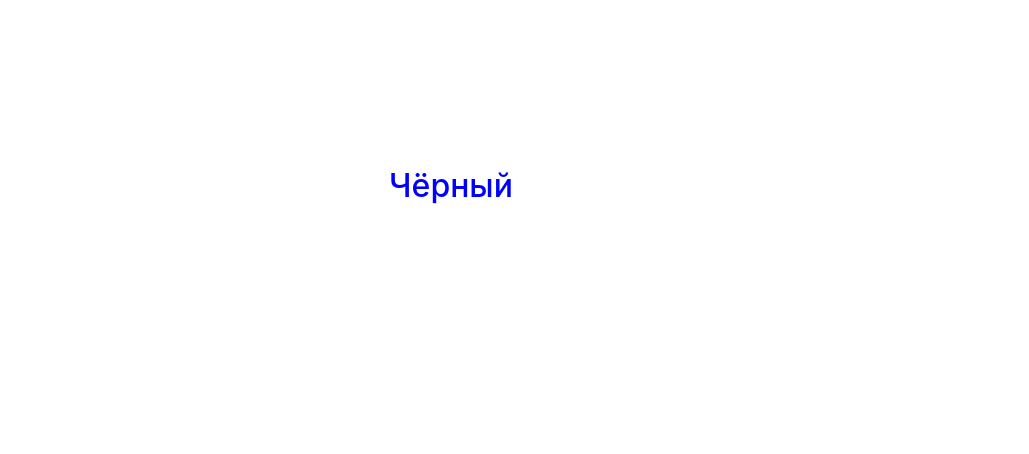
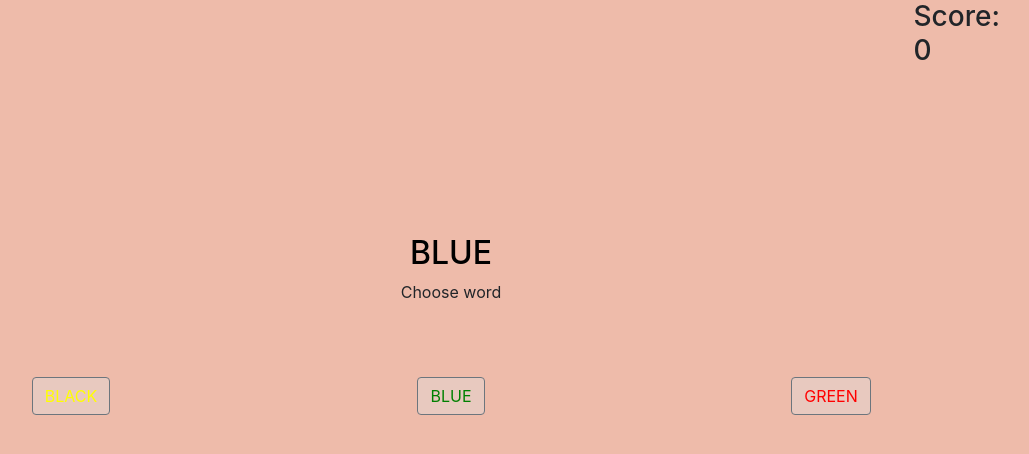
Before and after one commit to tynarbekov/colorsGame, a plain HTML site: page index.html in a window 1280 px wide. Shown: the whole page, without its empty margins (189-1218 px from the left). Drawn offline with Linux system fonts and the light colour scheme.

Commit message:
works with checkAnswer,score,nex

```diff
--- a/index.html
+++ b/index.html
@@ -4,14 +4,14 @@
     <meta charset="utf-8">
     <title>Colors Game</title>
 
+    <link rel="stylesheet" href="src/css/bootstrap.css">
     <link rel="stylesheet" href="src/css/style.css">
-    <link rel="stylesheet" href="src/css/bootstrap.css">
     <script type="text/javascript" src="src/js/script.js"></script>
   </head>
   <body>
     <div class="container content" id="color-game-space">
+    </div>
 
-    </div>
     <script type="text/javascript">
       let cg = new ColorsGame();
       cg.initGameSpace();
--- a/src/css/style.css
+++ b/src/css/style.css
@@ -7,3 +7,10 @@
   margin-top: 5%;
   text-align: center;
 }
+body{
+  background-color: #eba;
+}
+.question-answer{
+  background: rgba(222,222,222,0.4);
+  /* font-size: 32px: */
+}
--- a/src/js/script.js
+++ b/src/js/script.js
@@ -34,10 +34,13 @@ class GameController{
     setCookie(this.gameName,score);
   }
 
-  increaseScore(){
-    setScore(getCookie()+1);
+  increaseScore(value){
+    setScore(getCookie()+value);
   }
 
+  increaseScore(value){
+    setScore(getCookie()-value);
+  }
   createElement(elType = "div",className="",id=""){
     let el = document.createElement(elType);
     if(!this.isNull(className) && className !== "")
@@ -46,7 +49,15 @@ class GameController{
       el.id = id;
     return el;
   }
-
+  createButton(text = "text",className,name,id){
+    let el = document.createElement("button");
+    el.innerText = text;
+    if(!this.isNull(className) && className !== "")
+      el.className += className;
+    if(!this.isNull(id) && id !== "")
+      el.id = id;
+    return el;
+  }
   isNull(value){
     return value === null || value === undefined;
   }
@@ -58,10 +69,11 @@ class ColorsGame extends GameController{
     this.colorKeys = [];
     this.colorValues = [];
     this.initColors();
+    this._trueColorValue = 0;
   }
   initColors(){
     this.colorValues = ["red","blue","black","green","purple","yellow"];
-    this.colorKeys = ["Красный","Синий","Чёрный","Зелёный","Фиолетовый","Жёлтый"];
+    this.colorKeys = ["RED","BLUE","BLACK","GREEN","PURPLE","YELLOW"];
   }
   initGameSpace(){
     let gameSpace = document.getElementById("color-game-space");
@@ -69,16 +81,27 @@ class ColorsGame extends GameController{
     let scoreDiv =  this.createElement("div","offset-xs-11 offset-sm-11 offset-md-11 offset-lg-11");
     let questionDiv = this.createElement("div","col-xs-12 col-sm-12 col-md-12 col-lg-12");
     let answersDiv = this.createElement("div","row");
-    let answerDiv1 = this.createElement("div","col-xs-4 col-sm-4 col-md-4 col-lg-4 question-answer");
-    let answerDiv2 = this.createElement("div","col-xs-4 col-sm-4 col-md-4 col-lg-4 question-answer");
-    let answerDiv3 = this.createElement("div","col-xs-4 col-sm-4 col-md-4 col-lg-4 question-answer");
+    let answerDiv1 = this.createElement("div","col-xs-4 col-sm-4 col-md-4 col-lg-4");
+    let answerDiv2 = this.createElement("div","col-xs-4 col-sm-4 col-md-4 col-lg-4");
+    let answerDiv3 = this.createElement("div","col-xs-4 col-sm-4 col-md-4 col-lg-4");
 
     scoreDiv.appendChild(this.createElement("h3","","score"));
     questionDiv.appendChild(this.createElement("h2","","question"));
     questionDiv.appendChild(this.createElement("p","","question-instruciton"));
-    answerDiv1.appendChild(this.createElement("h2"));
-    answerDiv2.appendChild(this.createElement("h2"));
-    answerDiv3.appendChild(this.createElement("h2"));
+    questionDiv.appendChild(this.createElement("p","","answer"));
+
+    let btn1 = this.createButton("","btn btn-secondary question-answer");
+    btn1.setAttribute("onclick","javascript:cg.checkAnswer(this)")
+    answerDiv1.appendChild(btn1);
+
+    let btn2 = this.createButton("","btn btn-secondary question-answer");
+    btn2.setAttribute("onclick","cg.checkAnswer(this)");
+    answerDiv2.appendChild(btn2);
+
+    let btn3 = this.createButton("","btn btn-secondary question-answer");
+    btn3.setAttribute("onclick","cg.checkAnswer(this)");
+    answerDiv3.appendChild(btn3);
+
     answersDiv.appendChild(answerDiv1);
     answersDiv.appendChild(answerDiv2);
     answersDiv.appendChild(answerDiv3);
@@ -86,13 +109,132 @@ class ColorsGame extends GameController{
     gameSpace.appendChild(scoreDiv);
     gameSpace.appendChild(questionDiv);
     gameSpace.appendChild(answersDiv);
+
+    // scoreDiv.innerText = "ASD"
   }
+
+  updateScore(){
+    document.getElementById("score").innerText = "Score: " + this.score;
+  }
+
+  remove(array, index) {
+    if (index > -1) {
+        array.splice(index, 1);
+    }
+  }
+
   updateGameSpace(){
+    this.updateScore();
+    let colorLen = this.colorKeys.length;
     let question = document.getElementById("question");
+    let questionInstraction = document.getElementById("question-instruciton")
+    let answers = document.getElementsByClassName("question-answer");
 
-    question.innerText = this.colorKeys[2];
-    question.style.color = this.colorValues[1];
+    questionInstraction.innerText = "Choose word"
+
+    let trueColorKey = this.getRandom(colorLen);
+    this._trueColorValue = this.getRandom(colorLen);
+    question.innerText = this.colorKeys[trueColorKey];
+    question.style.color = this.colorValues[this._trueColorValue];
+
+    let trueAns = this.getRandom(answers.length);
+    let usedColorsValues = [this._trueColorValue];
+    let usedColorsKeys = [this._trueColorValue];
+    for(let i = 0;i < answers.length;i++){
+      let tempColorValue = this.getRandom(colorLen,usedColorsValues);
+      let tempColorKey = this.getRandom(colorLen,usedColorsKeys);
+      usedColorsKeys.push(tempColorKey);
+      usedColorsValues.push(tempColorValue);
+      answers[i].style.color = this.colorValues[tempColorValue];
+      if(i === trueAns){
+        answers[i].innerText = this.colorKeys[this._trueColorValue];
+        answers[i].setAttribute("colorValue", this._trueColorValue);
+        continue;
+      }
+      answers[i].setAttribute("colorValue",tempColorKey);
+      answers[i].innerText = this.colorKeys[tempColorKey];
+    }
 
   }
 
+  getRandom(range = 99999999, except){
+    while(true){
+      let num = Math.floor(Math.random() * range);
+      if(this.isNull(except))
+        return num;
+      else
+      if(except instanceof Array){
+        let flag = true;
+        for(let i = 0;i < except.length;i++){
+          if(except[i] === num)
+            flag = false;
+        }
+        if(flag)
+          return num;
+      }else
+      if(!isNaN(except) && except !== num){
+        return num
+      }
+    }
+  }
+
+  checkAnswer(btn){
+    let ans = document.getElementById("answer")
+    if (btn.getAttribute("colorValue") == this._trueColorValue) {
+      this.score += 10;
+      ans.innerText = "CORRECT"
+      this.updateGameSpace();
+      // console.log(this.score);
+    }
+    else {
+      this.score -= 10;
+      ans.innerText = "INCORRECT"
+      this.updateGameSpace();
+      console.log(this.score);
+    }
+    if (this.score < -30) {
+      ans.innerText = "GAME OVER!!!"
+      this.score = 0;
+      this.updateGameSpace();
+    }
+  }
 }
+
+
+
+
+
+
+
+
+
+
+
+
+
+
+
+
+
+
+
+
+
+
+
+
+
+
+
+
+
+
+
+
+
+
+
+
+
+
+//
```
